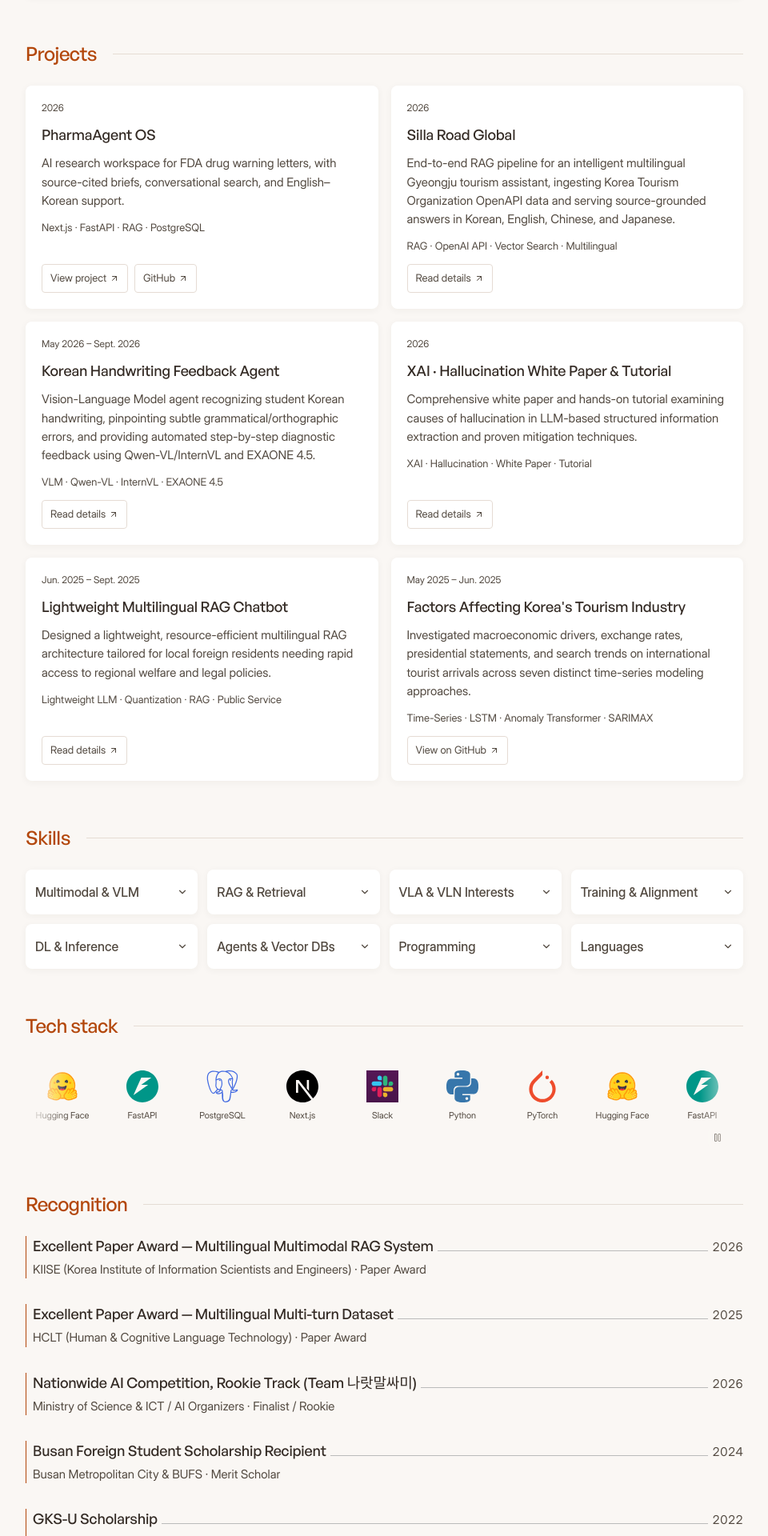
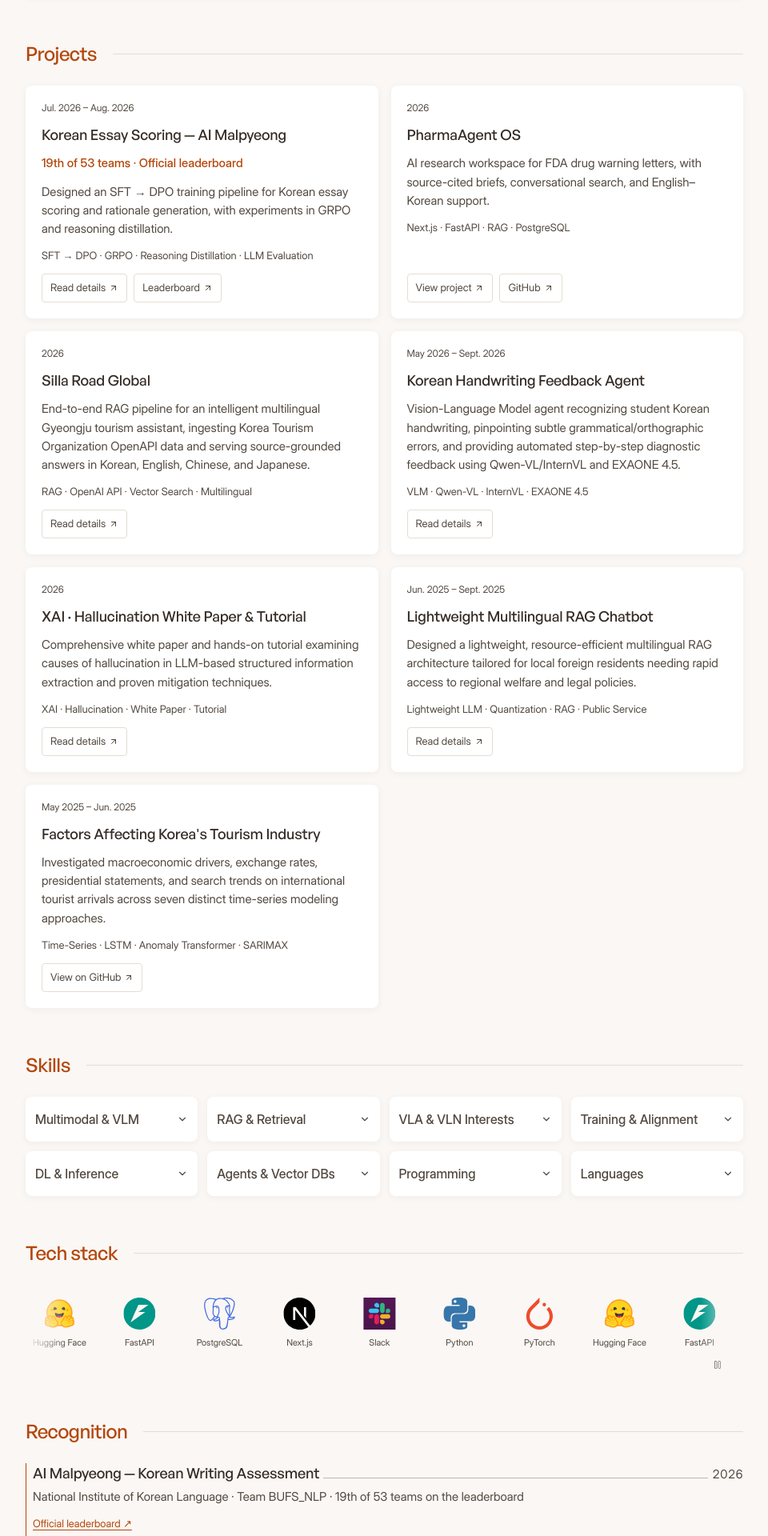
Before and after one commit to davemaxuell/CV, a React (Vite) app: page / in a window 1280 px wide. Shown: the part 2660-4580 px from the top of the page at 80% size, without its empty margins (296-1256 px from the left). Built offline with nearby package versions, Linux system fonts and the light colour scheme; a web font is replaced by a local one.

Commit message:
Add verified AI Malpyeong competition result and training contribution

```diff
--- a/src/components/ProjectModal.tsx
+++ b/src/components/ProjectModal.tsx
@@ -18,10 +18,12 @@ export const ProjectModal = ({ project, onClose }: { project: Project | null; on
         <button className="document-close" onClick={onClose} aria-label="Close modal"><X size={18} /></button>
         <p className="document-meta">{project.period}{project.affiliation && ` · ${project.affiliation}`}</p>
         <h2>{project.title}</h2>
+        {project.result && <p className="project-result">{project.result}</p>}
         {project.subtitle && <p>{project.subtitle}</p>}
         <p>{project.description}</p>
         {project.highlights.length > 0 && <ul>{project.highlights.map((item) => <li key={item}>{item}</li>)}</ul>}
         <p className="document-tools">{project.tags.join(' · ')}</p>
+        {project.leaderboardUrl && <a className="project-link" href={project.leaderboardUrl} target="_blank" rel="noopener noreferrer">Official leaderboard ↗</a>}
       </div>
     </motion.div>
   );
--- a/src/components/ProjectsSection.tsx
+++ b/src/components/ProjectsSection.tsx
@@ -16,6 +16,7 @@ export const ProjectsSection = ({
               <div className="project-copy">
                 <p className="project-period">{p.period}</p>
                 <h3>{p.title}</h3>
+                {p.result && <p className="project-result">{p.result}</p>}
                 <p>{p.description}</p>
                 <p className="project-tools">{p.tags.slice(0, 4).join(' · ')}</p>
                 {p.liveUrl || p.repositoryUrl ? (
@@ -29,13 +30,17 @@ export const ProjectsSection = ({
                       </a>
                     )}
                   </div>
-                ) : <button
+                ) : <div className="project-actions"><button
                   className="project-link"
                   onClick={() => onSelectProject(p)}
                   aria-label={`Read details: ${p.title}`}
                 >
                   Read details <ArrowUpRight size={12} />
-                </button>}
+                </button>
+                  {p.leaderboardUrl && <a className="project-link" href={p.leaderboardUrl} target="_blank" rel="noopener noreferrer" aria-label={`Official leaderboard: ${p.title}`}>
+                    Leaderboard <ArrowUpRight size={12} />
+                  </a>}
+                </div>}
               </div>
             </article>
           ))}
--- a/src/components/RecognitionSection.tsx
+++ b/src/components/RecognitionSection.tsx
@@ -16,6 +16,7 @@ const CredentialSection = ({ id, label, items }: { id: string; label: string; it
             {r.issuer}
             {r.badge ? ` · ${r.badge}` : ""}
           </p>
+          {r.sourceUrl && <a className="recognition-source" href={r.sourceUrl} target="_blank" rel="noopener noreferrer" aria-label={`Official leaderboard: ${r.title}`}>Official leaderboard ↗</a>}
         </article>
       ))}
     </div>
--- a/src/data/portfolioData.ts
+++ b/src/data/portfolioData.ts
@@ -92,8 +92,10 @@ export const skillCategories: SkillCategory[] = [
     description: "Supervised fine-tuning, PEFT & reinforcement learning",
     items: [
       "Supervised Fine-Tuning (SFT)",
+      "Direct Preference Optimization (DPO)",
       "LoRA & QLoRA",
-      "GRPO (Group Relative Policy Optimization) — studying",
+      "GRPO (Group Relative Policy Optimization)",
+      "Reasoning Distillation — experiments",
       "Mixture-of-Experts (MoE)",
       "PEFT (Parameter-Efficient Fine-Tuning)"
     ]
@@ -347,6 +349,23 @@ export const publications: Publication[] = [
 
 export const projects: Project[] = [
   {
+    id: "malpyeong-writing-2026",
+    title: "Korean Essay Scoring — AI Malpyeong",
+    subtitle: "글쓰기 채점 능력 평가 · Training Pipeline Design",
+    affiliation: "National Institute of Korean Language | Team BUFS_NLP",
+    period: "Jul. 2026 – Aug. 2026",
+    result: "19th of 53 teams · Official leaderboard",
+    description: "Designed an SFT → DPO training pipeline for Korean essay scoring and rationale generation, with experiments in GRPO and reasoning distillation.",
+    highlights: [
+      "Designed a supervised fine-tuning (SFT) pipeline followed by direct preference optimization (DPO), and explored Group Relative Policy Optimization (GRPO) as another training approach.",
+      "Experimented with reasoning distillation as part of the post-training work on essay scoring and rationale generation.",
+      "The task required scores and supporting rationales across three dimensions: content, organization, and expression.",
+      "Team BUFS_NLP's malpyeong-writer ranked 19th among 53 teams. Official results: RMSE 0.4690, Spearman correlation 0.6950, and LLM-judge score 4.4837."
+    ],
+    tags: ["SFT → DPO", "GRPO", "Reasoning Distillation", "LLM Evaluation"],
+    leaderboardUrl: "https://kli.korean.go.kr/benchmark/taskOrdtm/taskLeaderBoard.do?taskOrdtmId=205&clCd=ING_TASK&subMenuId=sub04"
+  },
+  {
     id: "pharmaagent-os",
     title: "PharmaAgent OS",
     period: "2026",
@@ -464,6 +483,14 @@ export const educationList: EducationItem[] = [
 
 export const recognitions: RecognitionItem[] = [
   {
+    id: "rec-malpyeong-2026",
+    title: "AI Malpyeong — Korean Writing Assessment",
+    issuer: "National Institute of Korean Language · Team BUFS_NLP",
+    year: "2026",
+    badge: "19th of 53 teams on the leaderboard",
+    sourceUrl: "https://kli.korean.go.kr/benchmark/taskOrdtm/taskLeaderBoard.do?taskOrdtmId=205&clCd=ING_TASK&subMenuId=sub04"
+  },
+  {
     id: "rec-kiise-2026",
     title: "Excellent Paper Award — Multilingual Multimodal RAG System",
     issuer: "KIISE (Korea Institute of Information Scientists and Engineers)",
--- a/src/index.css
+++ b/src/index.css
@@ -1541,6 +1541,8 @@ html { scrollbar-gutter: stable; }
 .project-grid .project-card { width: auto; min-width: 0; }
 .project-grid .project-copy { padding: 20px; gap: 12px; }
 .project-grid .project-copy > p { display: block; overflow: visible; -webkit-line-clamp: unset; }
+.project-result { color: var(--accent); font-weight: 500; }
+.recognition-source { display: inline-block; margin-top: 6px; padding: 6px 0; font-size: 0.8125rem; color: var(--accent); text-decoration: underline; text-underline-offset: 3px; }
 .project-grid .project-tools { font-size: 0.8125rem; line-height: 1.6; }
 .project-grid .project-link { min-height: 36px; padding: 6px 10px; }
 @media (max-width: 600px) {
--- a/src/types.ts
+++ b/src/types.ts
@@ -26,6 +26,8 @@ export interface Project {
   linkText?: string;
   liveUrl?: string;
   repositoryUrl?: string;
+  result?: string;
+  leaderboardUrl?: string;
   award?: string;
 }
 
@@ -62,6 +64,7 @@ export interface RecognitionItem {
   issuer: string;
   year: string;
   badge?: string;
+  sourceUrl?: string;
 }
 
 export interface SkillCategory {
```
Also changed, not shown: 2 other files (tests, documents, lock files or other folders).
